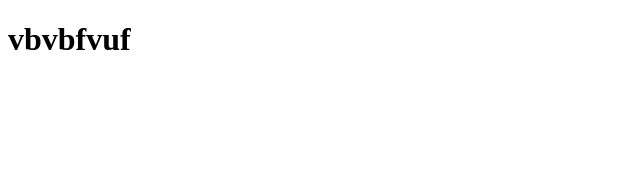
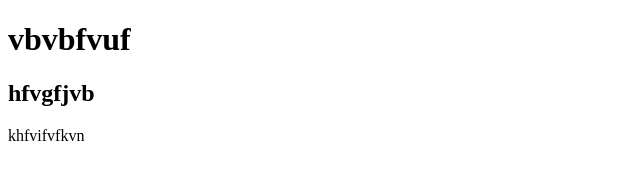
Before and after one commit to Azmain-Faisal/pera_open, a plain HTML site: page index.html in a window 1280 px wide. Shown: the whole page, without its empty margins (0-640 px from the left). Drawn offline with Linux system fonts and the light colour scheme.

Commit message:
ffhgfjgh

```diff
--- a/index.html
+++ b/index.html
@@ -7,5 +7,7 @@
 </head>
 <body>
     <h1>vbvbfvuf</h1>
+    <h2>hfvgfjvb</h2>
+    <p>khfvifvfkvn</p>
 </body>
 </html>
```
